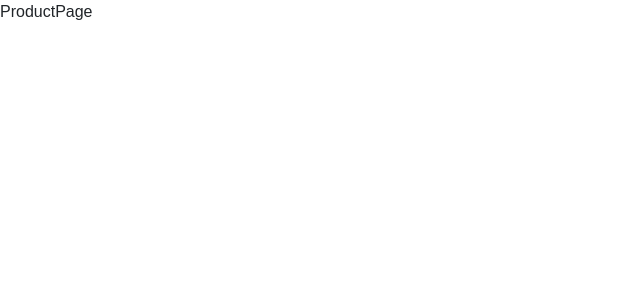
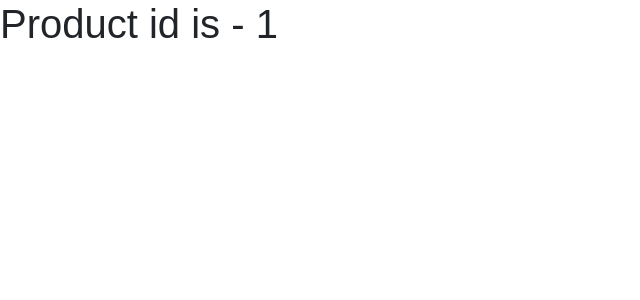
Before and after one commit to allenlopes/AaplaKirana, a React (Create React App) app: page /product/1 in a window 1280 px wide. Shown: the top 300 px of the page, without its empty margins (0-640 px from the left). Built offline with nearby package versions, Linux system fonts and the light colour scheme.

Commit message:
In src/pages/Product/ProductPage.js file modified

```diff
--- a/src/pages/Product/ProductPage.js
+++ b/src/pages/Product/ProductPage.js
@@ -1,8 +1,12 @@
 import React from 'react'
+import { useParams } from 'react-router-dom';
 
 const ProductPage = () => {
+  const {prodid} = useParams()
   return (
-    <div>ProductPage</div>
+    <div>
+      <h1>Product id is - {prodid}</h1>
+    </div>
   )
 }
 
```
